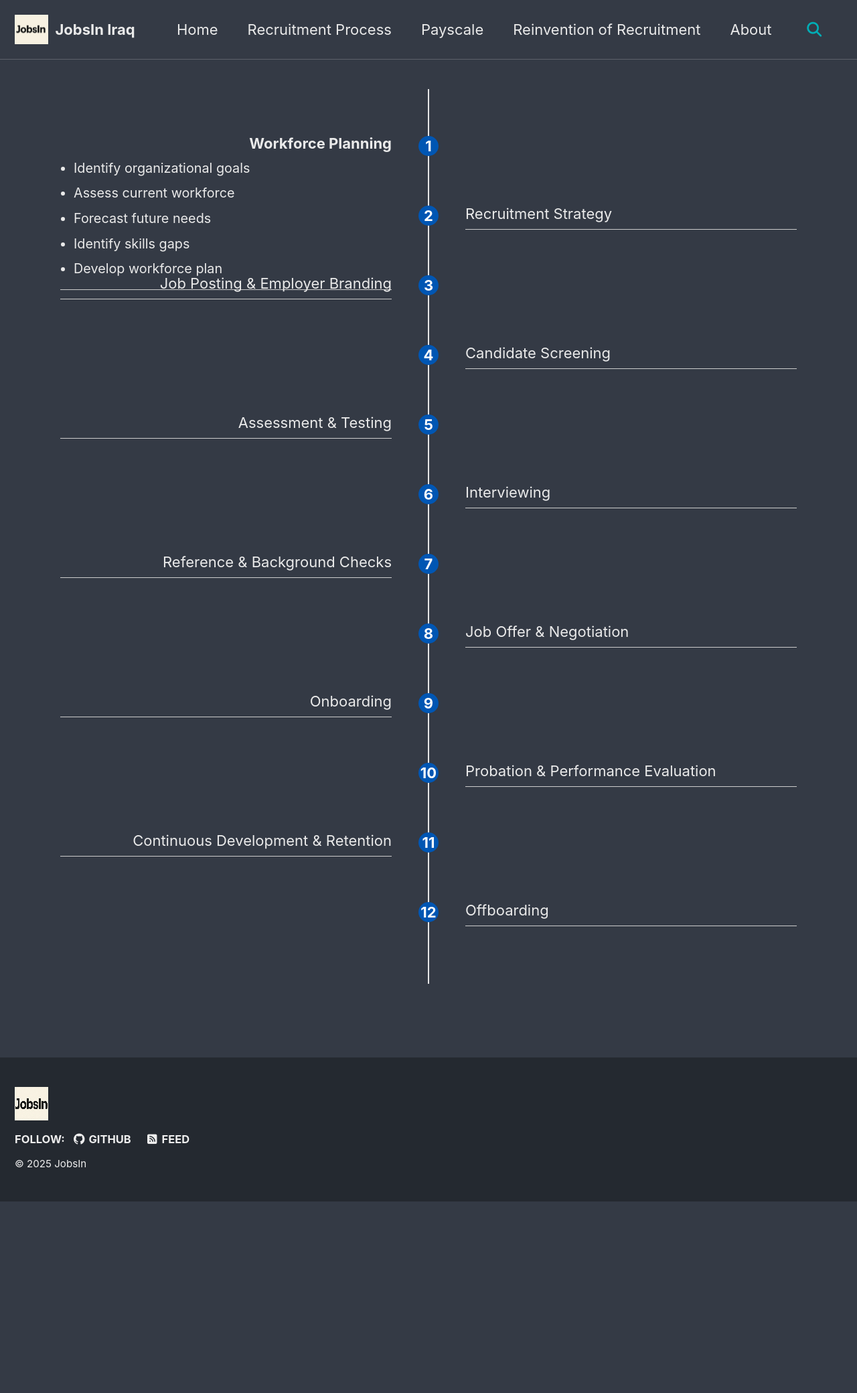
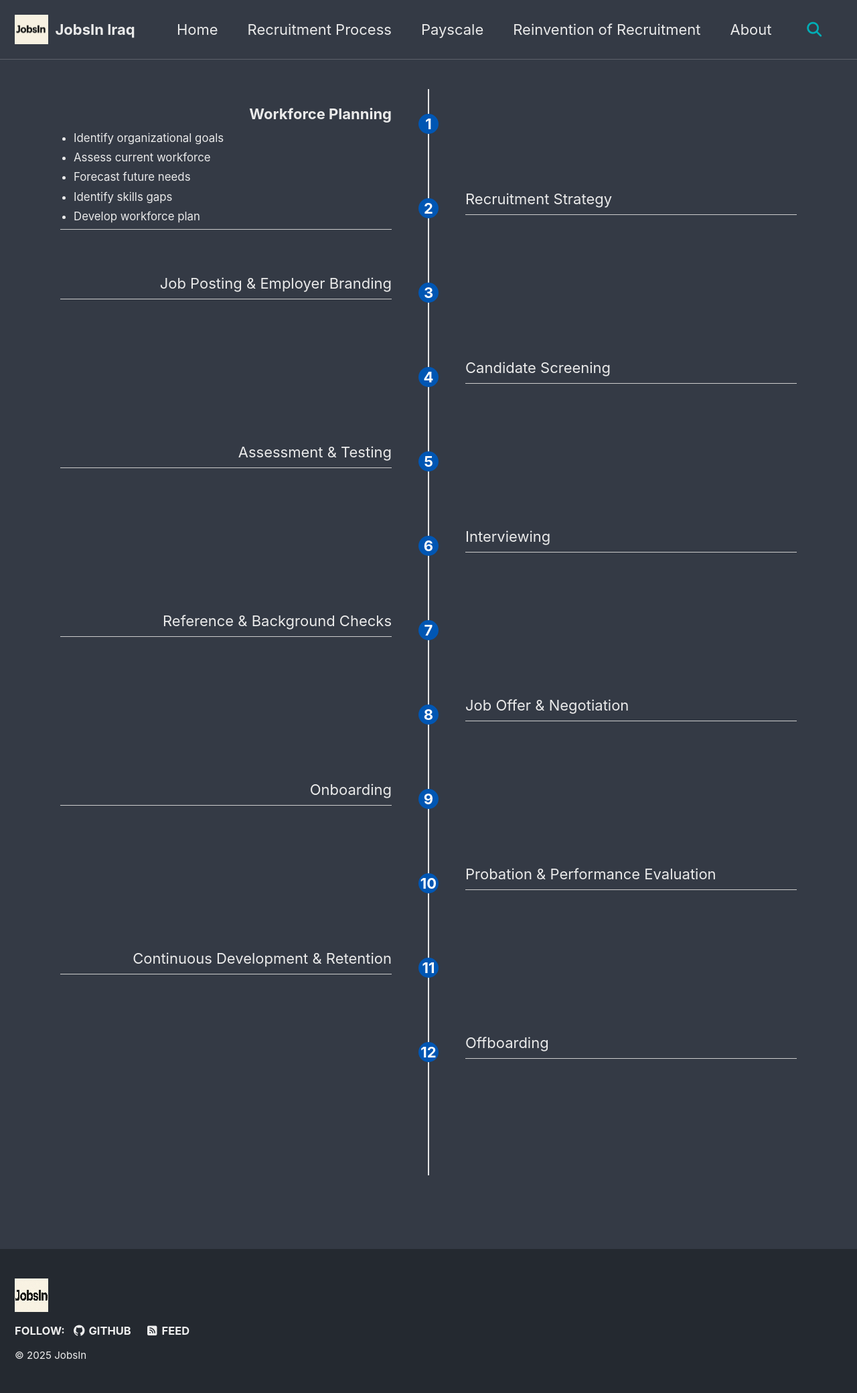
Before and after one commit to JobsInIraq/jobsiniraq.github.io, a Jekyll site: the page built from _pages/process.md, in a window 1280 px wide. Shown: the whole page at 67% size. Built offline with Jekyll 4.4.1, drawn with Linux system fonts in a browser that asks for light colours; cached includes are drawn as plain includes; before the commit the page ends 1794 px from its top, so only the background shows below that.

Commit message:
Update process.css

```diff
--- a/assets/css/process.css
+++ b/assets/css/process.css
@@ -1,13 +1,16 @@
-.timeline {
+/*.timeline {
   position: relative;
   max-width: 1100px;
   margin: 2rem auto;
   padding: 1rem 0;
   box-sizing: border-box;
 }
+*/
+
+
 
 /* vertical center line */
-.timeline::before {
+/*.timeline::before {
   content: "";
   position: absolute;
   left: 50%;
@@ -17,7 +20,30 @@
   background: #e6e6e6;
   transform: translateX(-50%);
 }
+*/
 
+/* Extend timeline line dynamically */
+.timeline {
+  position: relative;
+  max-width: 1100px;
+  margin: 2rem auto;
+  padding: 1rem 0 4rem 0; /* Added bottom padding */
+  box-sizing: border-box;
+  overflow: visible; /* Ensure content doesn't get cut off */
+}
+
+/* vertical center line - IMPROVED */
+.timeline::before {
+  content: "";
+  position: absolute;
+  left: 50%;
+  top: 0;
+  height: 100%; /* Use 100% height instead of bottom: 0 */
+  width: 2px;
+  background: #e6e6e6;
+  transform: translateX(-50%);
+  z-index: 0;
+}
 
  /* each process row */
 /* .process {
@@ -26,12 +52,17 @@
   margin: 2rem 0;
 }
 */
-/* each process row - CORRECTED */
+/* each process row - FIXED FOR AUTO-EXPANSION */
 .process {
   position: relative;
-  min-height: 60px; /* Keep original min-height */
-  margin: 2rem 0;
-  /* Remove the flex properties that were added */
+  min-height: 60px;
+  margin-bottom: 3rem; /* Changed from margin: 2rem 0 to margin-bottom only */
+  padding-bottom: 1rem; /* Added padding to ensure proper spacing */
+  display: block; /* Ensure block layout */
+}
+/* Remove margin-top to prevent overlap */
+.process:first-child {
+  margin-top: 0;
 }
 
 /* circle on center line */
@@ -54,12 +85,12 @@
 */
 
 
-/* circle on center line - CORRECTED */
+/* circle on center line - FIXED POSITIONING */
 .process .circle {
   position: absolute;
   left: 50%;
-  top: 0; /* Changed from 50% to 0 to align with first line */
-  transform: translateX(-50%); /* Only horizontal centering */
+  top: 15px; /* Fixed position from top of content */
+  transform: translateX(-50%);
   width: 30px;
   height: 30px;
   border-radius: 50%;
@@ -70,17 +101,29 @@
   justify-content: center;
   align-items: center;
   z-index: 1;
-  margin-top: 0.2em; /* Small offset to align with text baseline */
 }
 
+
 /* content block */
+/*.process .content {
+  width: 45%;
+  padding-bottom: 6px;
+  border-bottom: 1px solid #ccc;
+  box-sizing: border-box;
+  word-break: break-word;
+  position: relative;
+}
+*/
+
+/* content block - ENSURE PROPER HEIGHT */
 .process .content {
   width: 45%;
   padding-bottom: 6px;
   border-bottom: 1px solid #ccc;
   box-sizing: border-box;
   word-break: break-word;
-  position: relative;
+  position: absolute;
+  min-height: 30px; /* Ensure minimum height for circle alignment */
 }
 
 /* LEFT content */
@@ -143,10 +186,29 @@
 
 
 /* optional — nicer list style for process details */
-.process .content ul.process-details {
+
+/* .process .content ul.process-details {
   margin: 0.5rem 0 0;
   padding-left: 1.25rem;
   font-size: 0.95rem;
   line-height: 1.35;
   color: #333;
 }
+*/
+
+/* List formatting for process details */
+.process .content ul {
+  margin: 10px 0 0 0;
+  padding-left: 18px;
+  list-style-type: disc;
+}
+
+.process .content ul li {
+  margin-bottom: 4px;
+  line-height: 1.5;
+  font-size: 0.85em;
+}
+
+.process .content ul li:last-child {
+  margin-bottom: 0;
+}
```
